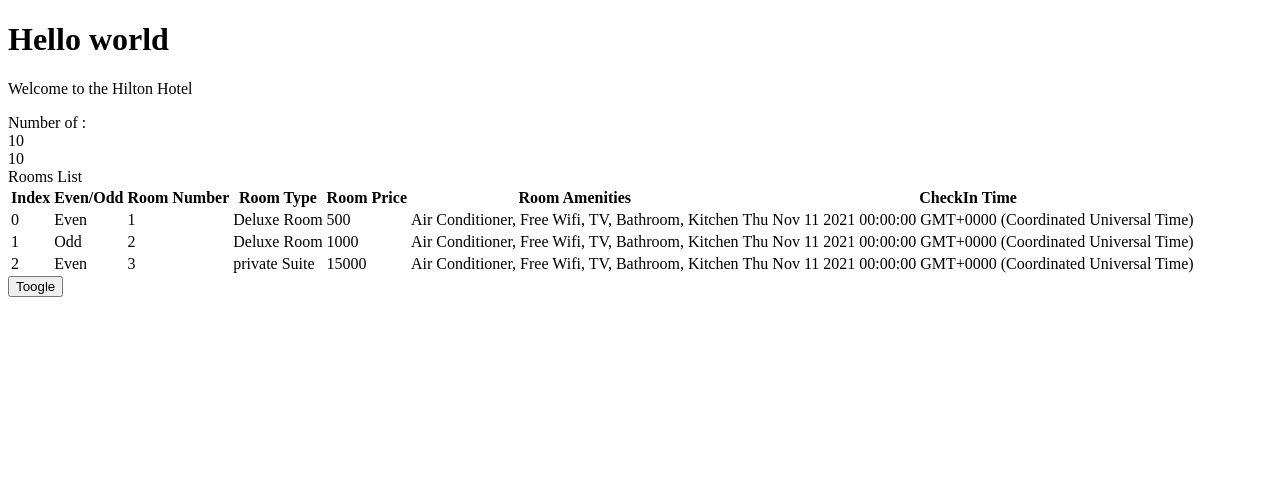
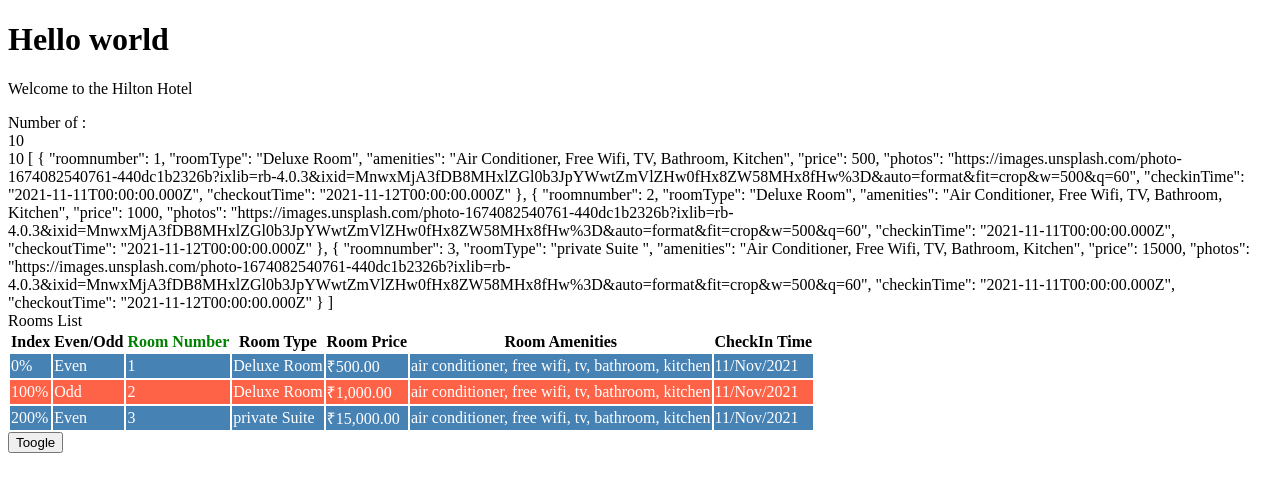
Before and after one commit to Subashtech14/Angular-Full-Course, an Angular app: page / in a window 1280 px wide. Shown: the top 492 px of the page. Built offline with nearby package versions, Linux system fonts and the light colour scheme.

Commit message:
Json server and directives Completed

```diff
--- /dev/null
+++ b/db.json
@@ -0,0 +1,9 @@
+{
+  "posts": [
+    { "id": 1, "title": "json-server", "author": "typicode" }
+  ],
+  "comments": [
+    { "id": 1, "body": "some comment", "postId": 1 }
+  ],
+  "profile": { "name": "typicode" }
+}
--- a/src/app/app.component.ts
+++ b/src/app/app.component.ts
@@ -7,4 +7,5 @@
 })
 export class AppComponent {
   title = 'hotelinventoryapp';
+  role ='Admin'
 }
--- a/src/app/rooms/rooms.component.css
+++ b/src/app/rooms/rooms.component.css
@@ -0,0 +1,8 @@
+.even{
+  background-color: steelblue;
+  color: white;
+}
+.odd{
+  background-color: tomato;
+  color: white;
+}
--- a/src/app/rooms/rooms.component.html
+++ b/src/app/rooms/rooms.component.html
@@ -4,6 +4,8 @@
     <div [innerText]="numberofRooms"></div>
 </div>
 {{  rooms.avaliableRooms  ?? "NO Rooms"}}
+
+{{roomList | json}}
 <div *ngIf="rooms?.avaliableRooms">
     Rooms List
     <!-- {{roomList}} -->
@@ -11,20 +13,21 @@
         <tr>
             <th>Index</th>
             <th>Even/Odd</th>
-            <th>Room Number</th>
+            <th [ngStyle]="{color:'green'}">Room Number</th>
             <th>Room Type</th>
             <th>Room Price</th>
             <th>Room Amenities</th>
             <th>CheckIn Time</th>
         </tr>
-        <tr *ngFor="let room of roomList; let e=even; let o = odd; let i=index">
-        <td>{{i}}</td>
+        <tr [ngClass]="e ? 'even' : 'odd'"
+        *ngFor="let room of roomList; let e=even; let o = odd; let i=index">
+        <td>{{i | percent}}</td>
         <td>{{e ? "Even":"Odd"}}</td>
         <td>{{room.roomnumber}}</td>
         <td>{{room.roomType}}</td>
-        <td>{{room.price}}</td>
-        <td>{{room.amenities}}</td>
-        <td>{{room.checkinTime}}</td>
+        <td>{{room.price | currency : 'INR'}}</td>
+        <td>{{room.amenities | lowercase}}</td>
+        <td>{{room.checkinTime | date : 'dd/MMM/yyyy'}}</td>
 
         </tr>
     </table>
```
Also changed, not shown: src/app/app.component.html (+12 -0 lines).
